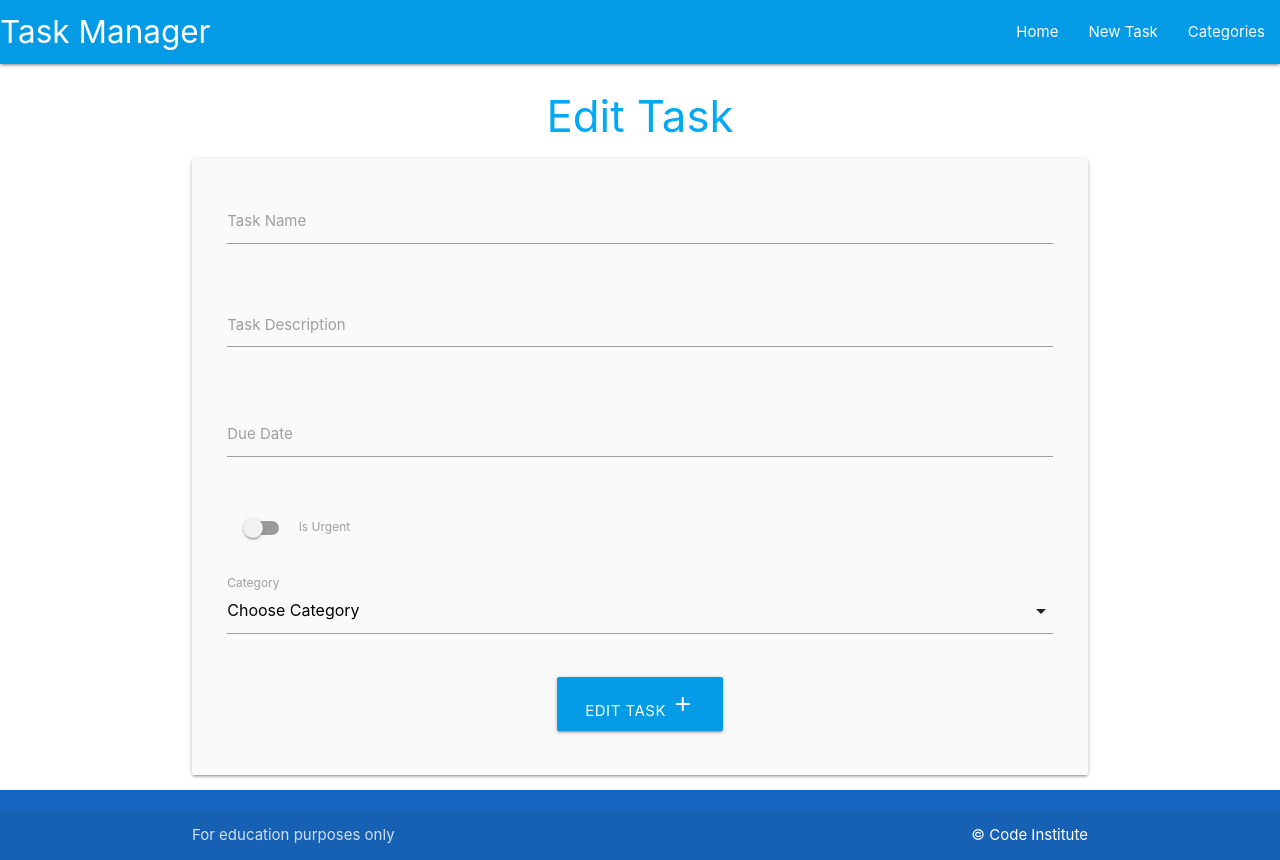
After one commit to petermcloughlin/Flask-SqlAlchemy-Task_Manager, a Flask app: template taskmanager/templates/edit_task.html in a window 1280 px wide. The commit adds this page. Run offline with Flask 3, Linux system fonts and the light colour scheme; the template is opened without the code that fills it, so the values that code supplies are empty.

Commit message:
Add edit task functionality to project

```diff
--- /dev/null
+++ b/taskmanager/templates/edit_task.html
@@ -0,0 +1,74 @@
+{% extends "base.html" %}
+{% block content %}
+
+<h3 class="light-blue-text darken-4 center-align">Edit Task</h3>
+
+<div class="row card-panel grey lighten-5">
+    <form class="col s12" method="POST" action="{{ url_for('edit_task', task_id=task.id) }}">
+        <!-- Task name -->
+      <div class="row">
+        <div class="input-field col s12">
+          <input id="task_name" name="task_name" value="{{ task.task_name }}" type="text" class="validate" minlength="5" maxlength="50" required>
+          <label for="task_name">Task Name</label>
+        </div>
+      </div>
+      <!-- Task Description -->
+      <div class="row">
+        <div class="input-field col s12">
+          <textarea id="task_description" name="task_description" type="text" class="materialize-textarea validate" minlength="5" maxlength="200" required>
+            {{- task.task_description -}}
+          </textarea>
+          <label for="task_description">Task Description</label>
+        </div>
+      </div>
+       <!-- Due Date -->
+       <div class="row">
+        <div class="input-field col s12">
+          <input id="due_date" name="due_date" value="{{ task.due_date.strftime('%d %B, %Y') }}" type="text" class="datepicker validate" required>
+          <label for="due_date">Due Date</label>
+        </div>
+      </div>
+      <!-- is_urgent -->
+      <div class="row">
+        <div class="input-field col s12">
+          <div class="switch">
+            <label for="is_urgent">
+              {% if task.is_urgent == True %}
+                <input id="is_urgent" name="is_urgent" type="checkbox" checked>
+              {% else %}
+                <input id="is_urgent" name="is_urgent" type="checkbox">
+              {% endif %}
+              <span class="lever"></span>
+              Is Urgent
+            </label>
+          </div>
+        </div>
+      </div>
+      <!-- category id -->
+      <div class="row">
+        <div class="input-field col s12">
+          <select name="category_id" id="category_id" class="validate" required>
+            <option value="" disabled selected>Choose Category</option>
+            {% for category in categories %}
+              {% if category == task.category %}
+                <option value="{{ category.id }}" selected>{{ category.category_name }}</option>
+              {% else %}
+                <option value="{{ category.id }}">{{ category.category_name }}</option>
+              {% endif %}
+            {% endfor %}
+          </select>
+          <label for="category_id">Category</label>
+        </div>
+      </div>
+       <!-- submit button -->
+       <div class="row">
+        <div class="col s12 center-align">
+          <button type="submit" class="btn-large light-blue darken-1">
+            Edit Task <i class="material-icons">add</i>
+            </button>
+        </div>
+      </div>
+    </form>
+  </div>
+
+{% endblock %}
--- a/taskmanager/templates/tasks.html
+++ b/taskmanager/templates/tasks.html
@@ -23,6 +23,9 @@
       <div class="collapsible-body">
         <strong>{{ task.category }}</strong>
         <p>{{ task.task_description }}</p>
+        <p>
+            <a href="{{ url_for('edit_task', task_id=task.id) }}" class="btn green accent-4">Edit</a>
+        </p>
       </div>
     </li>
     {% endfor %}
```
Also changed, not shown: taskmanager/routes.py (+14 -0 lines).
